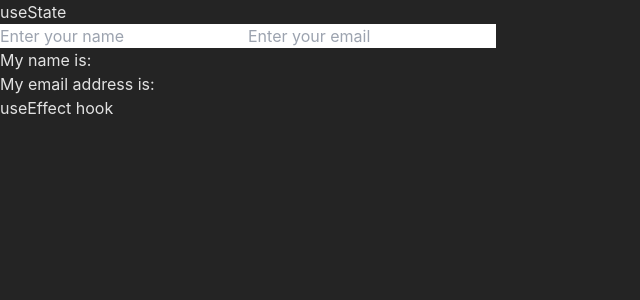
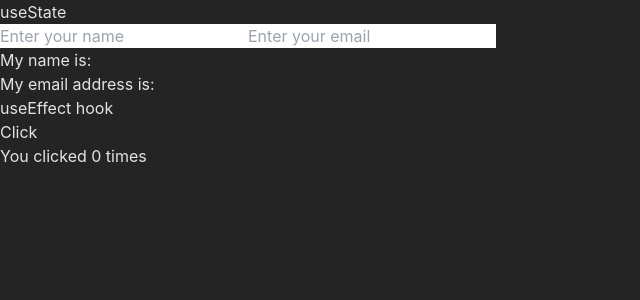
Before and after one commit to sairoon/react-hooks, a React (Vite) app: page / in a window 1280 px wide. Shown: the top 300 px of the page, without its empty margins (0-640 px from the left). Built offline with nearby package versions, Linux system fonts and the light colour scheme.

Commit message:
count on title with useEffect hook

```diff
--- a/src/components/UseEffectComp.jsx
+++ b/src/components/UseEffectComp.jsx
@@ -1,11 +1,18 @@
-import React from "react";
+import React, { useEffect, useState } from "react";
 
 const UseEffectComp = () => {
+  const [count, setCount] = useState(0);
+
+  useEffect(() => {
+    document.title = `You clicked ${count} times`;
+  });
   return (
     <>
       <div className="container mx-auto mt-4 border border-white rounded-md">
         <div className="p-4">
           <h1 className="text-3xl font-bold mb-4">useEffect hook</h1>
+          <button className="px-3 py-1 border border-white rounded-md" onClick={() => setCount(count + 1)}>Click</button>
+          <p className="mt-4">You clicked {count} times</p>
         </div>
       </div>
     </>
```
Also changed, not shown: src/App.jsx (+2 -5 lines).
